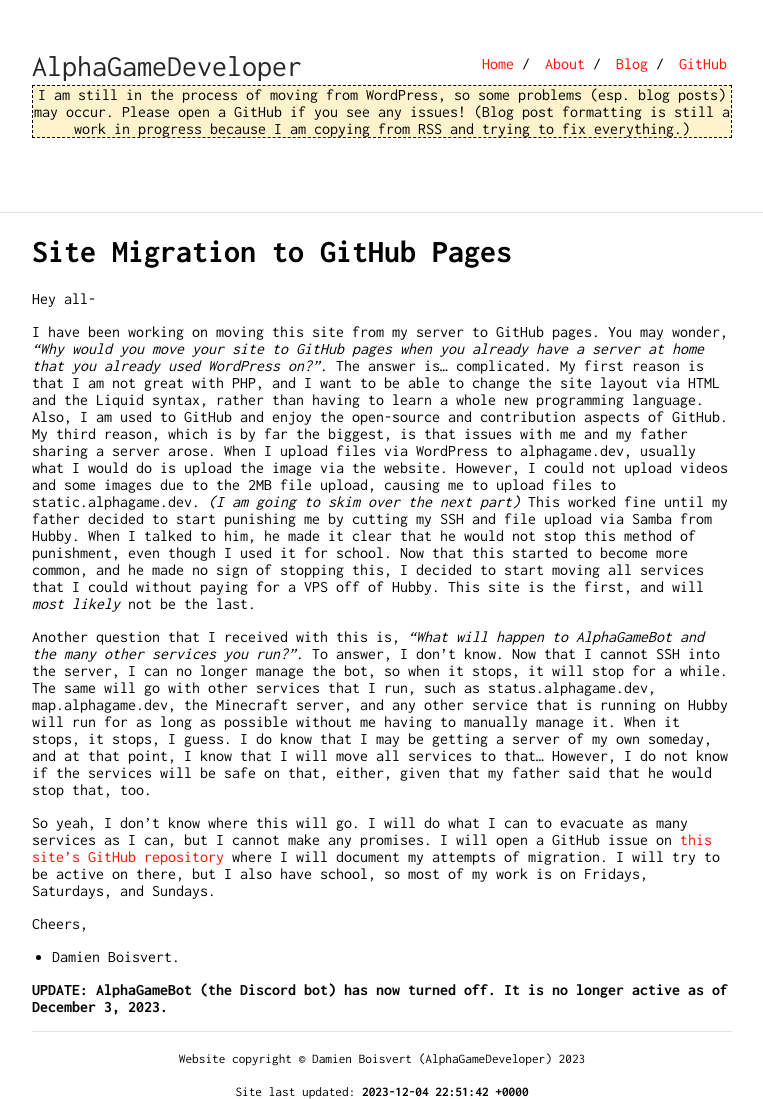
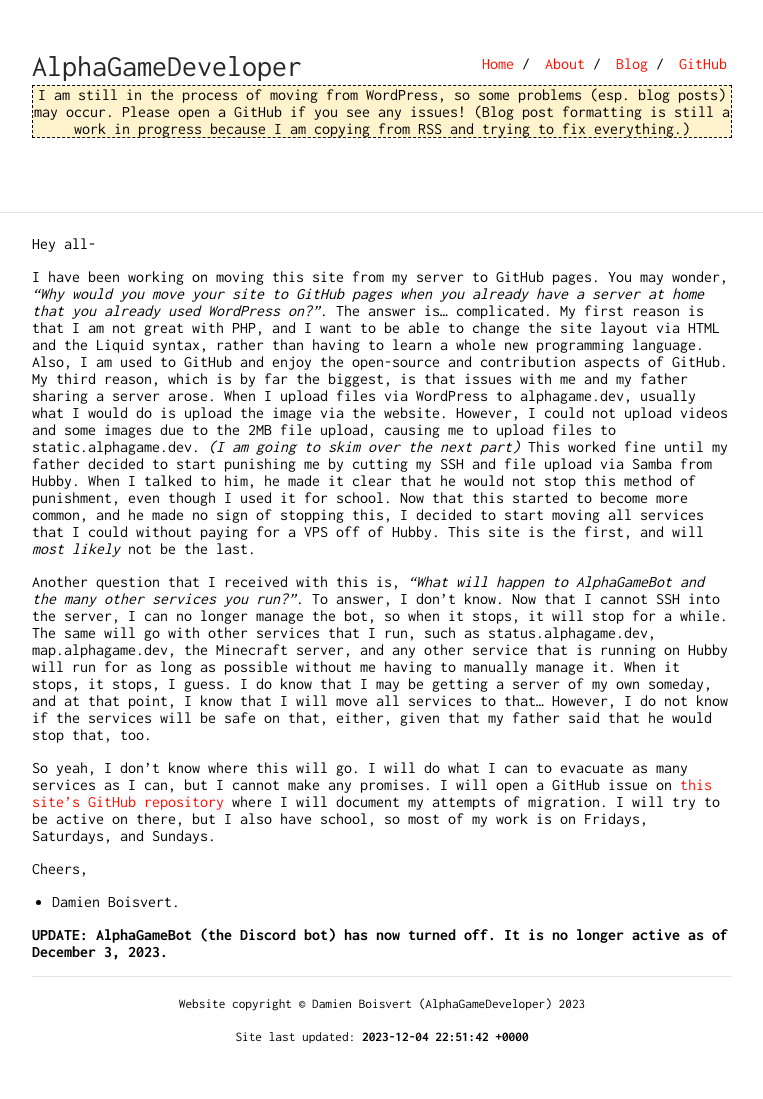
Before and after one commit to AlphaGameDeveloper/AlphaGame.dev, a Jekyll site: the page built from _posts/2023-11-4-site-migration-to-github-pages.md, in a window 1280 px wide. Shown: the whole page, without its empty margins (258-1021 px from the left). Built offline with Jekyll 4.4.1, drawn with Linux system fonts in a browser that asks for light colours; after the commit the page ends 1044 px from its top, so only the background shows below that.

Commit message:
[BlogPost] [Update] Site Migration to GitHub Pages!

```diff
--- a/_posts/2023-11-4-site-migration-to-github-pages.md
+++ b/_posts/2023-11-4-site-migration-to-github-pages.md
@@ -2,7 +2,6 @@
 layout: post
 title: Site Migration to GitHub Pages
 ---
-# Site Migration to GitHub Pages
 Hey all-
 
 I have been working on moving this site from my server to GitHub pages.  You may wonder, *"Why would you move your site to GitHub pages when you already have a server at home that you already used WordPress on?"*.
```
